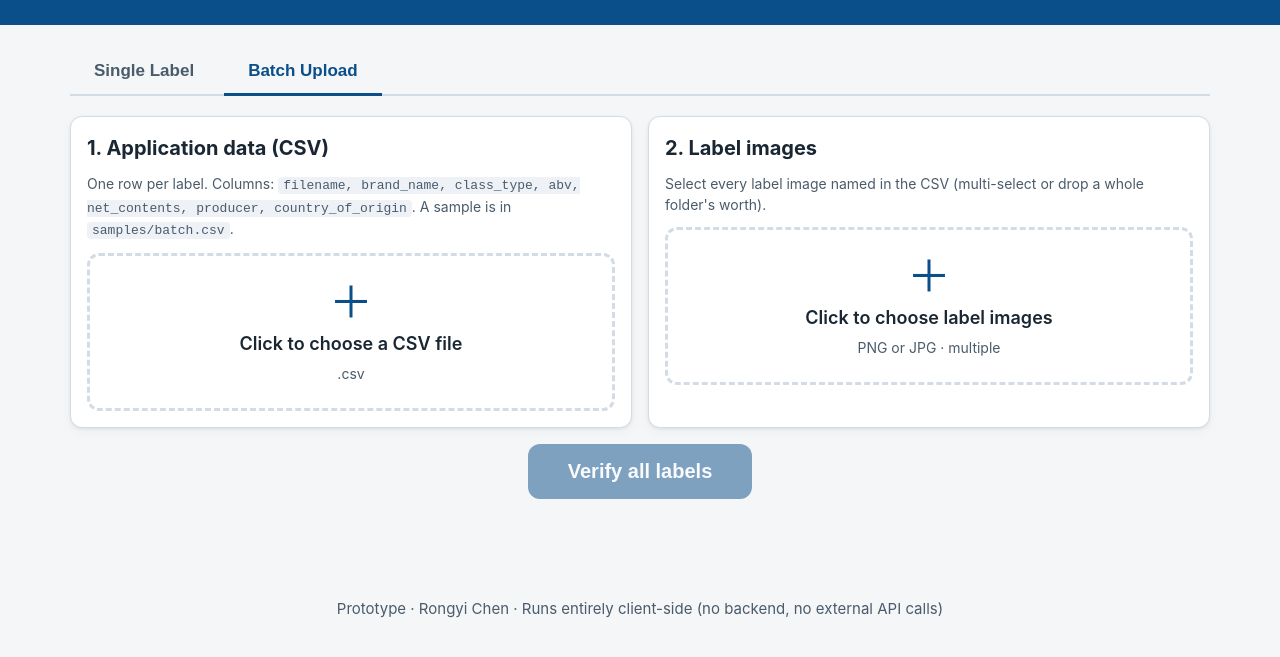
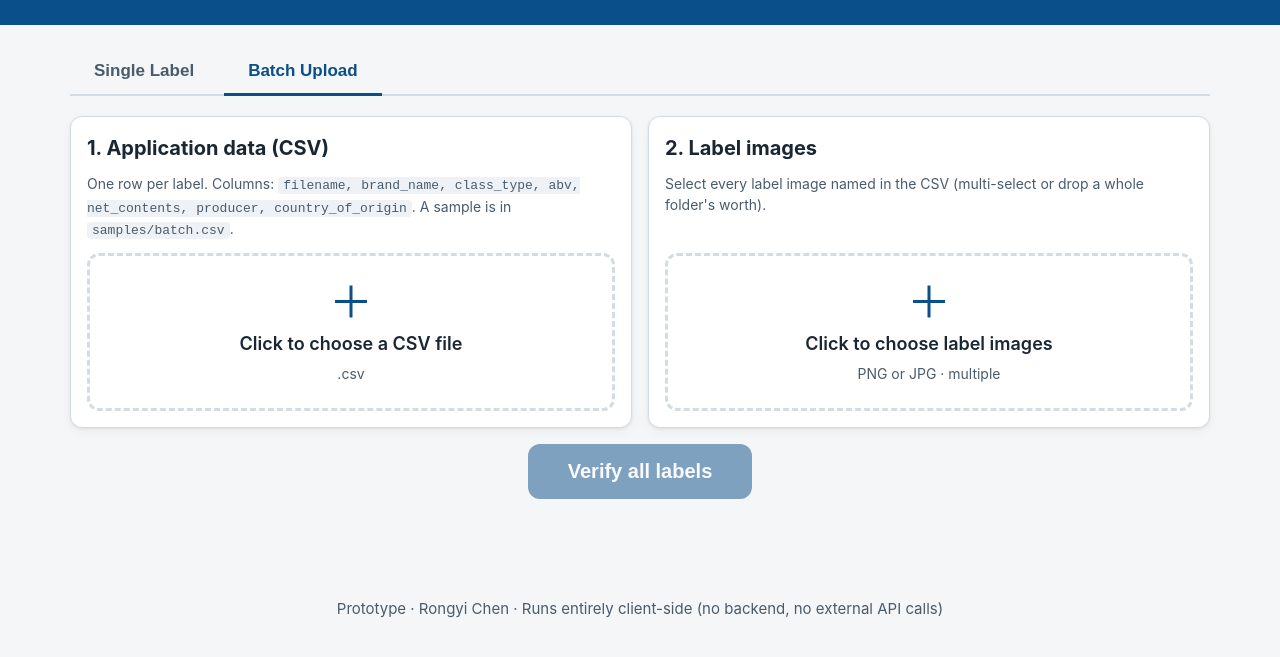
Before and after one commit to roy2EZ/rongyi-chen-ttb-label-verifier, a website: page index.html in a window 1280 px wide. Both pictures are taken after a click on the tab "Batch Upload". Shown: the part 139-796 px from the top of the page. Drawn offline with Linux system fonts and the light colour scheme.

Commit message:
Batch: align the two upload boxes; docs: add PASS/REVIEW/FAIL screenshots
- Pin both batch upload boxes to the bottom of their equal-height cards so they
  line up even though the two hint texts are different lengths.
- Add single-label PASS / NEEDS REVIEW / FAIL screenshots to the README Try-it
  section, each illustrating how one changed field flips the verdict.

Co-Authored-By: Claude Opus 4.8 (1M context) <noreply@anthropic.com>

```diff
--- a/css/styles.css
+++ b/css/styles.css
@@ -308,6 +308,11 @@ body {
 }
 .dropzone-sm { min-height: 120px; }
 
+/* Batch: the two cards' hint texts are different lengths, so pin both upload
+   boxes to the bottom of their (equal-height) cards to keep them aligned. */
+#panel-batch .card { display: flex; flex-direction: column; }
+#panel-batch .dropzone { margin-top: auto; }
+
 .batch-progress { margin: 8px 0 20px; }
 .progress-track {
   height: 16px;
```
Also changed, not shown: README.md, docs/screenshots/single-fail.png (added), docs/screenshots/single-needs-review.png (added), docs/screenshots/single-pass.png (added).
